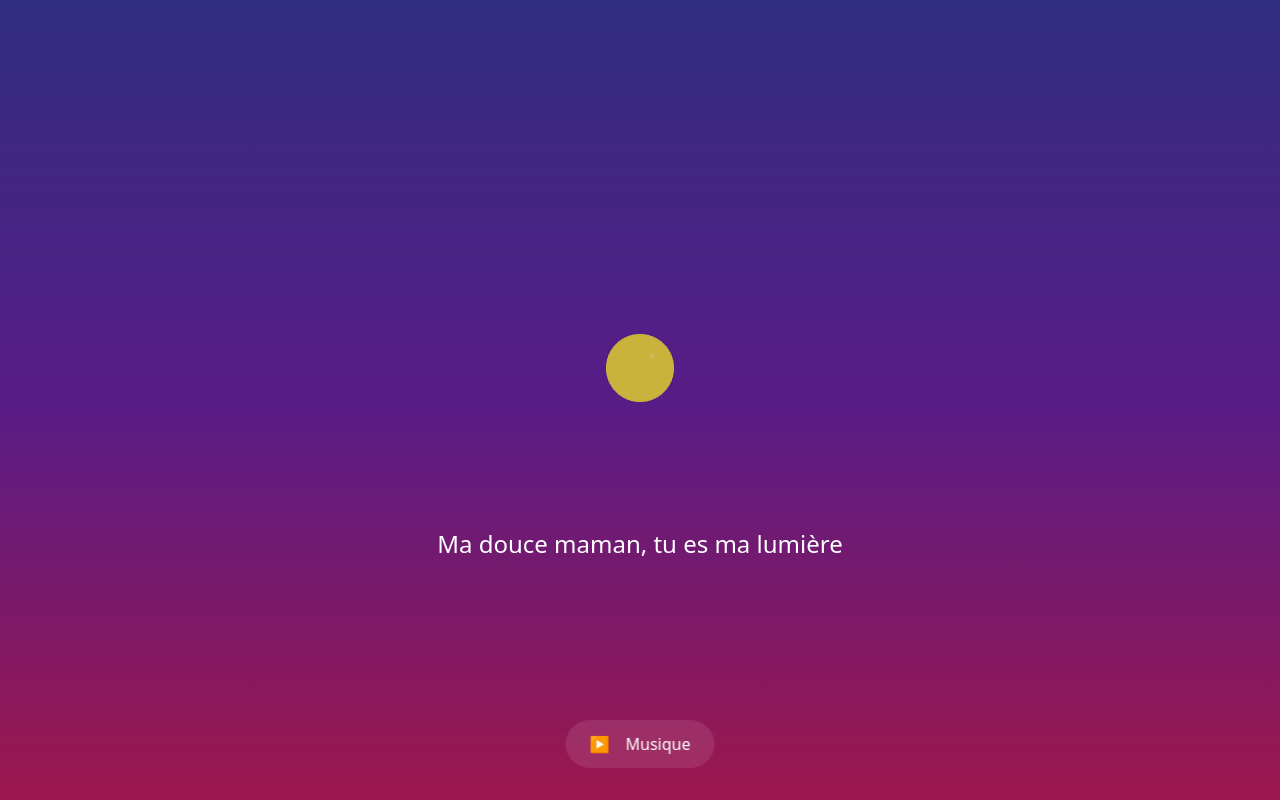
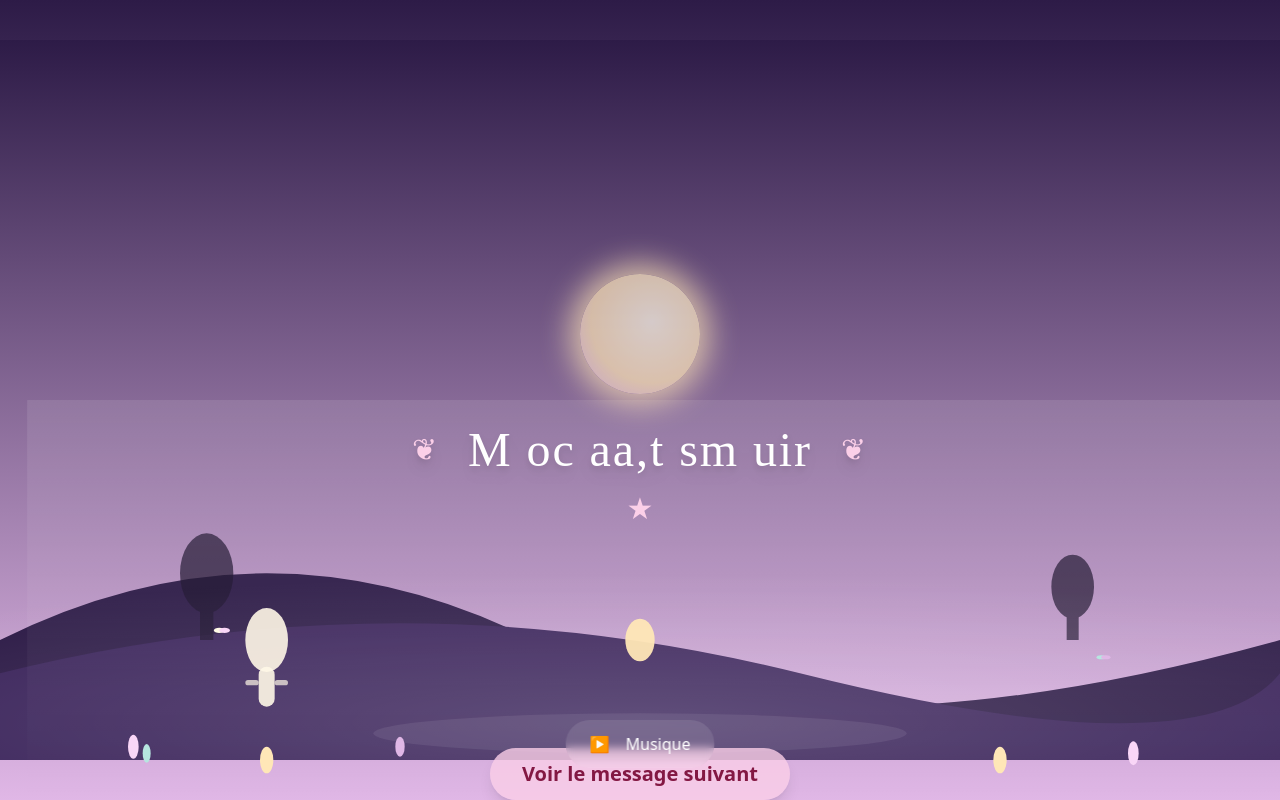
Before and after one commit to ErrorNoName/fete-des-meres-site, a React (Vite) app: page / in a window 1280 px wide. Built offline with nearby package versions, Linux system fonts and the light colour scheme.

Commit message:
Refonte 2

```diff
--- a/package.json
+++ b/package.json
@@ -14,12 +14,16 @@
     "@react-three/fiber": "^8.15.19",
     "@react-three/postprocessing": "^2.16.2",
     "@supabase/supabase-js": "^2.49.8",
+    "@tsparticles/react": "^3.0.0",
+    "@use-gesture/react": "^10.3.1",
     "framer-motion": "^11.18.2",
     "lucide-react": "^0.344.0",
     "react": "^18.3.1",
     "react-dom": "^18.3.1",
     "react-router-dom": "^6.22.3",
+    "react-spring": "^10.0.1",
     "three": "^0.160.1",
+    "tsparticles": "^3.8.1",
     "uuid": "^9.0.1"
   },
   "devDependencies": {
--- a/src/components/LuminousSphere.tsx
+++ b/src/components/LuminousSphere.tsx
@@ -1,28 +1,19 @@
 import React from 'react';
-import { Canvas } from '@react-three/fiber';
-import { Sphere } from '@react-three/drei';
 
-interface Props {
-  playing: boolean;
-}
-
-export const LuminousSphere: React.FC<Props> = ({ playing }) => {
-  return (
-    <div className="w-64 h-64">
-      <Canvas camera={{ position: [0, 0, 5] }}>
-        <ambientLight intensity={0.5} />
-        <pointLight position={[10, 10, 10]} />
-
-        <Sphere args={[1, 32, 32]}>
-          <meshStandardMaterial
-            color={playing ? "#ffd700" : "#fff8e7"}
-            emissive="#ffd700"
-            emissiveIntensity={playing ? 1.5 : 0.5}
-            roughness={0.2}
-            metalness={0.8}
-          />
-        </Sphere>
-      </Canvas>
-    </div>
-  );
-};
+export const LuminousSphere: React.FC<{ playing: boolean }> = ({ playing }) => (
+  <div
+    style={{
+      width: 120,
+      height: 120,
+      borderRadius: '50%',
+      background: 'radial-gradient(circle at 60% 40%, #fffbe6 0%, #ffe7b7 60%, #e0b7e6 100%)',
+      boxShadow: playing
+        ? '0 0 60px 30px #ffe7b7, 0 0 120px 60px #e0b7e6'
+        : '0 0 30px 10px #ffe7b7',
+      opacity: playing ? 1 : 0.7,
+      transition: 'box-shadow 0.6s, opacity 0.6s',
+      margin: '0 auto',
+    }}
+    aria-label="Luminous Sphere"
+  />
+);
--- a/src/pages/MainScene.tsx
+++ b/src/pages/MainScene.tsx
@@ -1,7 +1,8 @@
 import React, { useEffect, useState } from 'react';
 import { LuminousSphere } from '../components/LuminousSphere';
-import { FloatingMessage } from '../components/FloatingMessage';
 import { AudioPlayer } from '../components/AudioPlayer';
+import Particles from '@tsparticles/react';
+import { motion, AnimatePresence } from 'framer-motion';
 
 const messages = [
   "Ma douce maman, tu es ma lumière",
@@ -11,27 +12,272 @@ const messages = [
   "Tu es mon étoile, ma force, mon inspiration"
 ];
 
+const symbols = ['★', '✧', '❀', '✿', '✦'];
+
+const poeticFont = {
+  fontFamily: '"Dancing Script", "Great Vibes", cursive',
+  fontWeight: 400,
+  letterSpacing: '0.04em',
+};
+
+function Landscape() {
+  // SVG paysage mystique avec montagnes, arbres, reflets, brouillard
+  return (
+    <svg className="absolute inset-0 w-full h-full" viewBox="0 0 1920 1080" fill="none" xmlns="http://www.w3.org/2000/svg" style={{zIndex:1}}>
+      <defs>
+        <linearGradient id="sky" x1="0" y1="0" x2="0" y2="1">
+          <stop offset="0%" stopColor="#2d1b47" />
+          <stop offset="100%" stopColor="#e0b7e6" />
+        </linearGradient>
+        <radialGradient id="fog" cx="50%" cy="80%" r="80%">
+          <stop offset="0%" stopColor="#fff" stopOpacity="0.18" />
+          <stop offset="100%" stopColor="#fff" stopOpacity="0" />
+        </radialGradient>
+      </defs>
+      <rect width="1920" height="1080" fill="url(#sky)" />
+      {/* Montagnes */}
+      <path d="M0 900 Q400 700 800 900 T1920 900 V1080 H0Z" fill="#2d1b47" />
+      <path d="M0 950 Q600 800 1200 950 T1920 950 V1080 H0Z" fill="#3a235a" />
+      {/* Arbres silhouettes */}
+      <g opacity="0.7">
+        <rect x="300" y="800" width="20" height="100" fill="#1a102b" />
+        <ellipse cx="310" cy="800" rx="40" ry="60" fill="#1a102b" />
+        <rect x="1600" y="820" width="18" height="80" fill="#1a102b" />
+        <ellipse cx="1609" cy="820" rx="32" ry="48" fill="#1a102b" />
+      </g>
+      {/* Reflets d'eau */}
+      <ellipse cx="960" cy="1040" rx="400" ry="30" fill="#fff" opacity="0.08" />
+      {/* Brouillard */}
+      <rect y="800" width="1920" height="280" fill="url(#fog)" />
+    </svg>
+  );
+}
+
+function Fireflies() {
+  // Particules lucioles animées
+  return (
+    <Particles
+      id="tsparticles"
+      options={{
+        fullScreen: false,
+        background: { color: { value: 'transparent' } },
+        particles: {
+          number: { value: 40 },
+          color: { value: '#fffbe6' },
+          shape: { type: 'circle' },
+          opacity: { value: { min: 0.4, max: 0.9 } },
+          size: { value: { min: 1, max: 3 } },
+          move: {
+            enable: true,
+            speed: 0.6,
+            direction: 'none',
+            random: true,
+            straight: false,
+            outModes: { default: 'out' },
+          },
+          twinkle: { particles: { enable: true, frequency: 0.2, color: { value: '#fffbe6' } } },
+        },
+        detectRetina: true,
+      }}
+      style={{ position: 'absolute', inset: 0, zIndex: 2 }}
+    />
+  );
+}
+
+function StarSky() {
+  // Ciel étoilé animé
+  return (
+    <Particles
+      id="starsky"
+      options={{
+        fullScreen: false,
+        background: { color: { value: 'transparent' } },
+        particles: {
+          number: { value: 120 },
+          color: { value: '#fff' },
+          shape: { type: 'circle' },
+          opacity: { value: { min: 0.2, max: 0.7 } },
+          size: { value: { min: 0.5, max: 1.5 } },
+          move: {
+            enable: true,
+            speed: 0.08,
+            direction: 'none',
+            random: true,
+            straight: false,
+            outModes: { default: 'out' },
+          },
+        },
+        detectRetina: true,
+      }}
+      style={{ position: 'absolute', inset: 0, zIndex: 0 }}
+    />
+  );
+}
+
+function PoeticMessage({ message, symbol }: { message: string; symbol: string }) {
+  // Apparition lettre par lettre, ornements, police élégante
+  const [displayed, setDisplayed] = useState('');
+  useEffect(() => {
+    setDisplayed('');
+    let i = 0;
+    const interval = setInterval(() => {
+      setDisplayed((prev) => {
+        if (i < message.length) {
+          const next = prev + message[i];
+          i++;
+          return next;
+        } else {
+          clearInterval(interval);
+          return prev;
+        }
+      });
+    }, 55);
+    return () => clearInterval(interval);
+  }, [message]);
+  return (
+    <div className="flex flex-col items-center mt-8 select-none">
+      <div className="text-4xl md:text-5xl text-white drop-shadow-lg relative" style={poeticFont}>
+        <span className="absolute -left-10 top-1/2 -translate-y-1/2 text-pink-200 text-3xl">❦</span>
+        <span className="absolute -right-10 top-1/2 -translate-y-1/2 text-pink-200 text-3xl">❦</span>
+        <span className="mx-4">{displayed}</span>
+      </div>
+      <motion.div
+        className="mt-4 text-3xl text-pink-200"
+        initial={{ opacity: 0, y: 10 }}
+        animate={{ opacity: 1, y: 0 }}
+        transition={{ duration: 1 }}
+        key={symbol}
+      >
+        {symbol}
+      </motion.div>
+    </div>
+  );
+}
+
+function MotherAndChild({ progress }: { progress: number }) {
+  // La mère (silhouette) se rapproche de l'enfant (sphère) selon progress (0 à 1)
+  // progress = currentMessage / (messages.length - 1)
+  const startX = 400, endX = 960; // px, mère part de la gauche vers le centre
+  const y = 900;
+  const motherX = startX + (endX - startX) * progress;
+  return (
+    <svg className="absolute left-0 top-0 w-full h-full pointer-events-none" style={{zIndex: 10}} viewBox="0 0 1920 1080">
+      {/* Mère silhouette */}
+      <g transform={`translate(${motherX},${y})`}>
+        <ellipse cx="0" cy="0" rx="32" ry="48" fill="#fff8e7" opacity="0.9" />
+        <rect x="-12" y="40" width="24" height="60" rx="12" fill="#fff8e7" opacity="0.9" />
+        {/* bras */}
+        <rect x="-32" y="60" width="20" height="8" rx="4" fill="#fff8e7" opacity="0.7" />
+        <rect x="12" y="60" width="20" height="8" rx="4" fill="#fff8e7" opacity="0.7" />
+      </g>
+      {/* Enfant (sphère) au centre */}
+      <g transform="translate(960,900)">
+        <ellipse cx="0" cy="0" rx="22" ry="32" fill="#ffe7b7" opacity="0.95" />
+      </g>
+    </svg>
+  );
+}
+
+function Flowers() {
+  // Fleurs stylisées au sol
+  return (
+    <svg className="absolute left-0 bottom-0 w-full h-40 pointer-events-none" style={{zIndex: 5}} viewBox="0 0 1920 160">
+      <g>
+        <ellipse cx="200" cy="120" rx="8" ry="18" fill="#f9d6f7" />
+        <ellipse cx="220" cy="130" rx="6" ry="14" fill="#b7e6e0" />
+        <ellipse cx="400" cy="140" rx="10" ry="20" fill="#ffe7b7" />
+        <ellipse cx="600" cy="120" rx="7" ry="15" fill="#e0b7e6" />
+        <ellipse cx="1700" cy="130" rx="8" ry="18" fill="#f9d6f7" />
+        <ellipse cx="1500" cy="140" rx="10" ry="20" fill="#ffe7b7" />
+      </g>
+    </svg>
+  );
+}
+
+function Butterflies() {
+  // Papillons animés
+  return (
+    <svg className="absolute left-0 top-0 w-full h-full pointer-events-none" style={{zIndex: 6}} viewBox="0 0 1920 1080">
+      <g>
+        <motion.g animate={{ y: [0, -20, 0], x: [0, 40, 0] }} transition={{ duration: 8, repeat: Infinity, ease: 'easeInOut' }}>
+          <ellipse cx="300" cy="900" rx="8" ry="4" fill="#fffbe6" />
+          <ellipse cx="308" cy="900" rx="8" ry="4" fill="#f9d6f7" />
+        </motion.g>
+        <motion.g animate={{ y: [0, -30, 0], x: [0, -60, 0] }} transition={{ duration: 10, repeat: Infinity, ease: 'easeInOut', delay: 2 }}>
+          <ellipse cx="1700" cy="950" rx="7" ry="3" fill="#b7e6e0" />
+          <ellipse cx="1707" cy="950" rx="7" ry="3" fill="#e0b7e6" />
+        </motion.g>
+      </g>
+    </svg>
+  );
+}
+
+function AnimatedFog() {
+  // Brouillard mouvant
+  return (
+    <motion.div
+      className="absolute left-0 bottom-0 w-full h-1/2 pointer-events-none"
+      style={{ zIndex: 4, background: 'linear-gradient(180deg, rgba(255,255,255,0.10) 0%, rgba(255,255,255,0.0) 100%)' }}
+      animate={{ x: [0, 40, 0] }}
+      transition={{ duration: 18, repeat: Infinity, ease: 'easeInOut' }}
+    />
+  );
+}
+
 export const MainScene: React.FC = () => {
   const [currentMessage, setCurrentMessage] = useState(0);
   const [isPlaying, setIsPlaying] = useState(false);
+  const progress = currentMessage / (messages.length - 1);
+  const isEnd = currentMessage === messages.length - 1;
 
-  useEffect(() => {
-    const interval = setInterval(() => {
-      setCurrentMessage((prev) => (prev + 1) % messages.length);
-    }, 8000);
-    return () => clearInterval(interval);
-  }, []);
+  // Désactive l'auto-next, passe à l'interaction manuelle
+  // useEffect(() => {
+  //   const interval = setInterval(() => {
+  //     setCurrentMessage((prev) => (prev + 1) % messages.length);
+  //   }, 8000);
+  //   return () => clearInterval(interval);
+  // }, []);
+
+  const handleNext = () => {
+    if (!isEnd) setCurrentMessage((prev) => prev + 1);
+  };
 
   return (
-    <div className="h-screen w-screen bg-gradient-to-b from-indigo-900 via-purple-900 to-pink-800 overflow-hidden relative">
-      <div className="absolute inset-0 bg-stars opacity-50" />
-
-      <div className="relative z-10 h-full w-full flex flex-col items-center justify-center">
+    <div className="h-screen w-screen overflow-hidden relative font-sans" style={{background: 'linear-gradient(to bottom, #2d1b47 0%, #e0b7e6 100%)'}}>
+      <Landscape />
+      <StarSky />
+      <Fireflies />
+      <Flowers />
+      <Butterflies />
+      <AnimatedFog />
+      <MotherAndChild progress={progress} />
+      <div className="absolute inset-0 flex flex-col items-center justify-center z-30 pointer-events-none">
         <LuminousSphere playing={isPlaying} />
-        <FloatingMessage message={messages[currentMessage]} />
+        <AnimatePresence mode="wait">
+          <PoeticMessage
+            key={currentMessage}
+            message={messages[currentMessage]}
+            symbol={symbols[currentMessage % symbols.length]}
+          />
+        </AnimatePresence>
       </div>
-
-      <AudioPlayer onPlayingChange={setIsPlaying} />
+      <div className="absolute bottom-0 left-0 w-full z-40 pointer-events-auto">
+        <AudioPlayer onPlayingChange={setIsPlaying} />
+        {!isEnd && (
+          <button
+            onClick={handleNext}
+            className="mx-auto mt-8 block bg-pink-200/80 hover:bg-pink-300 text-pink-900 font-bold py-3 px-8 rounded-full shadow-lg text-xl transition-all"
+            style={{ pointerEvents: 'auto' }}
+          >
+            Voir le message suivant
+          </button>
+        )}
+        {isEnd && (
+          <div className="text-center mt-8 text-3xl text-pink-100 font-poetic drop-shadow-lg animate-bounce">
+            Maman et enfant réunis 💞
+          </div>
+        )}
+      </div>
     </div>
   );
 };
```
Also changed, not shown: 1 other file (tests, documents, lock files or other folders).
